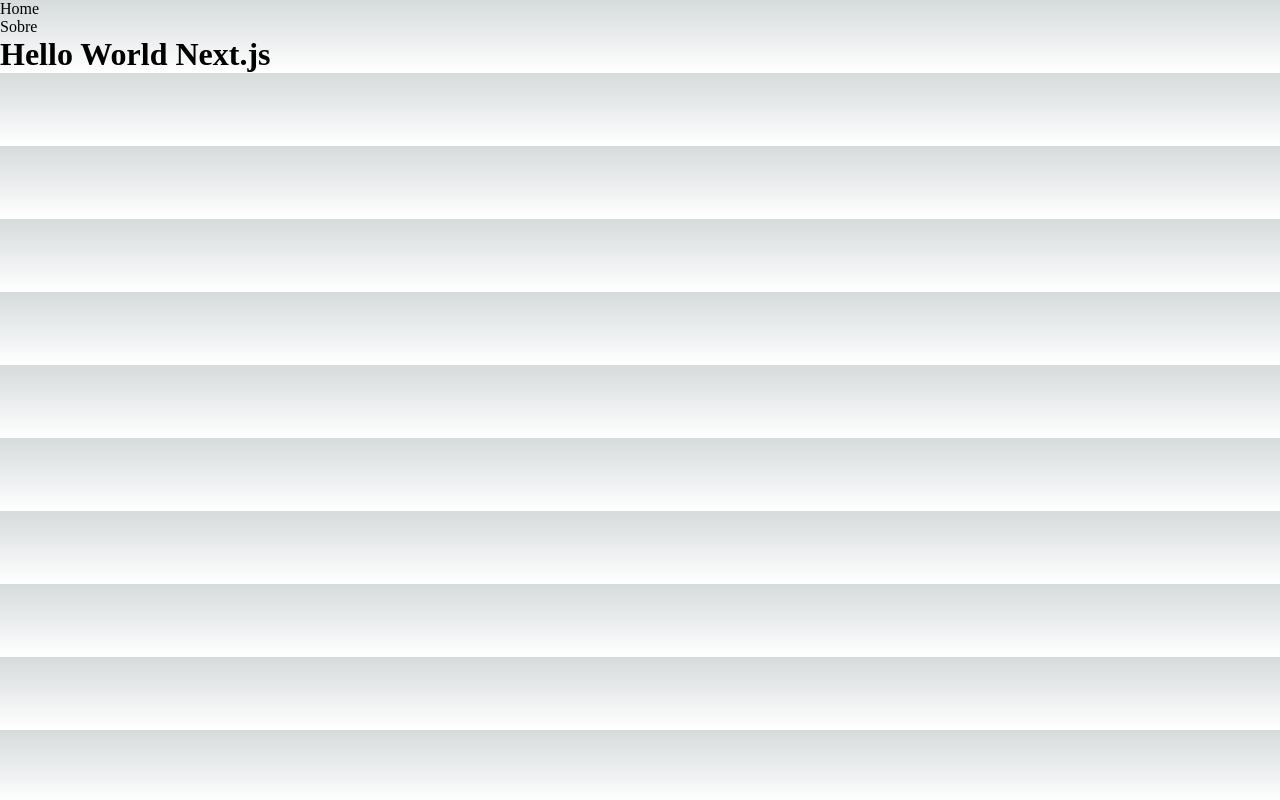
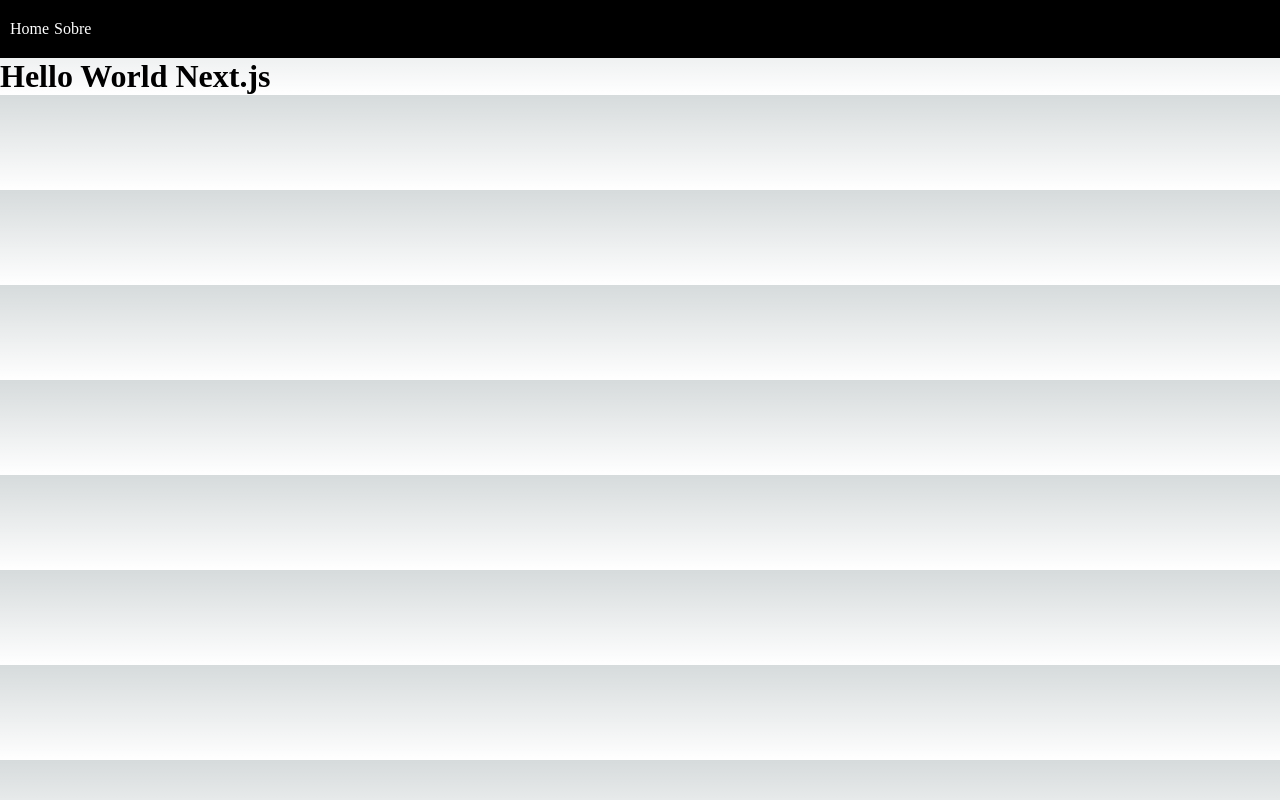
Before and after one commit to luismonte10/next-poke, a Next.js app: page / in a window 1280 px wide. Built offline with nearby package versions, Linux system fonts and the light colour scheme.

Commit message:
feat: NavBar css

```diff
--- a/src/components/Navbar.tsx
+++ b/src/components/Navbar.tsx
@@ -1,8 +1,10 @@
 import Link from 'next/link';
+
+import styles from '../styles/Navbar.module.css';
 
 export default function Navbar() {
   return (
-    <ul>
+    <ul className={styles.navbar}>
       <li>
         <Link href="/">Home</Link>
       </li>
--- /dev/null
+++ b/src/styles/Navbar.module.css
@@ -0,0 +1,17 @@
+.navbar {
+  display: flex;
+  background-color: #000;
+  padding: 20px 10px;
+  list-style: none;
+}
+
+.navbar a {
+  color: #fff;
+  margin-right: 5px;
+  text-decoration: none;
+  transition: .3s;
+}
+
+.navbar a:hover {
+  color: #999;
+}
```
